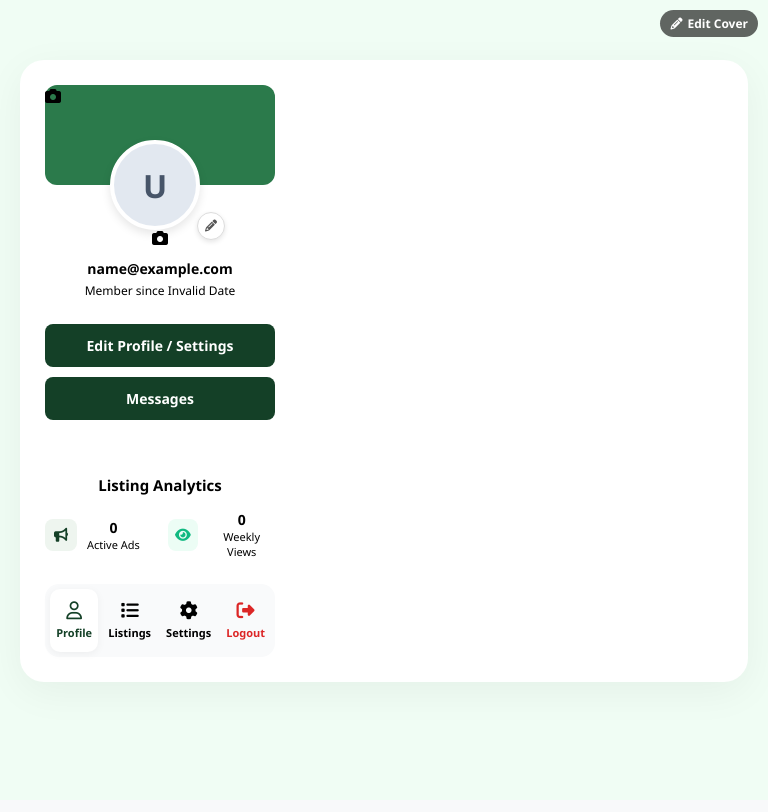
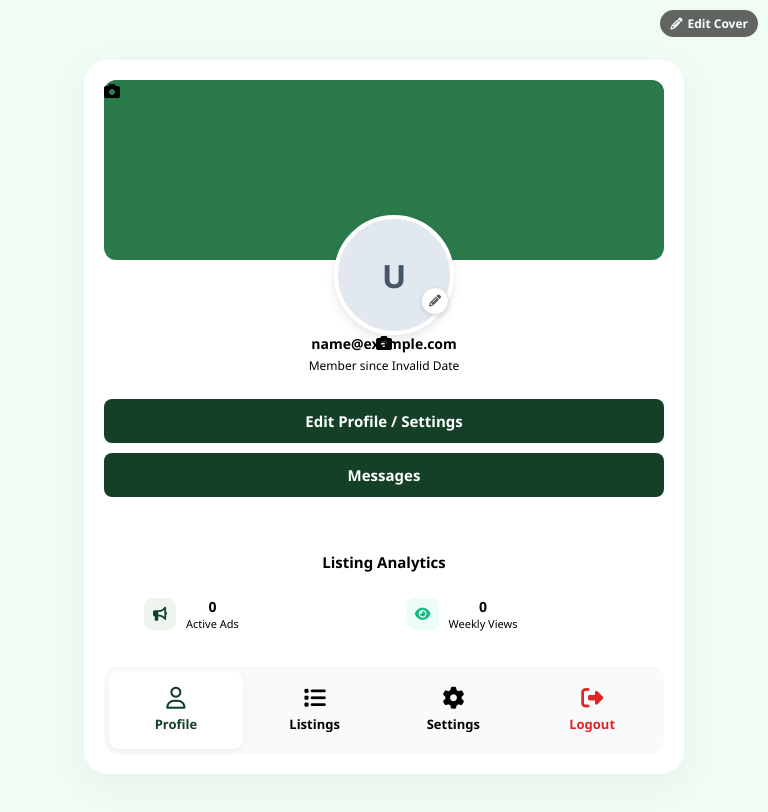
Before and after one commit to Cloud7c/project-secret-backend-99, a React (Vite) app in the folder frontend/: page /account in a window 768 px wide. Shown: the top 812 px of the page. Built offline with nearby package versions, Linux system fonts and the light colour scheme; no server answers; sample sign-in values are in the browser's storage.

Commit message:
UI Fix: Revert account dashboard to stacked mobile layout for tablets, but optimized with reduced width and increased heights for better proportions

```diff
--- a/frontend/src/assets/css/account.css
+++ b/frontend/src/assets/css/account.css
@@ -340,7 +340,7 @@
 /* =========================================
    MOBILE RESPONSIVENESS
    ========================================= */
-@media (max-width: 575px) {
+@media (max-width: 768px) {
     .dashboard-container { padding: 20px; }
     .dashboard-card { flex-direction: column; }
 
@@ -385,3 +385,46 @@
         padding: 0 0 0 12px;
     }
 }
+
+/* =========================================
+   TABLET-SPECIFIC STACKED TWEAKS
+   ========================================= */
+@media (min-width: 576px) and (max-width: 768px) {
+    .dashboard-container {
+        padding: 60px 20px;
+    }
+
+    .dashboard-card {
+        max-width: 600px; /* Reduce width slightly so it doesn't stretch across the entire iPad */
+        margin: 0 auto;
+    }
+
+    .cover-photo {
+        height: 180px; /* Taller cover photo for tablet */
+    }
+
+    .avatar {
+        width: 120px; /* Larger avatar */
+        height: 120px;
+    }
+
+    .action-buttons button {
+        padding: 15px; /* Taller buttons */
+        font-size: 15px;
+    }
+
+    .nav-item {
+        padding: 16px 5px; /* Taller bottom nav items */
+        font-size: 13px;
+    }
+    .nav-item i {
+        font-size: 22px;
+    }
+
+    .stats-grid {
+        gap: 25px; /* More breathing room */
+    }
+    .stat-item {
+        padding: 10px;
+    }
+}
```
